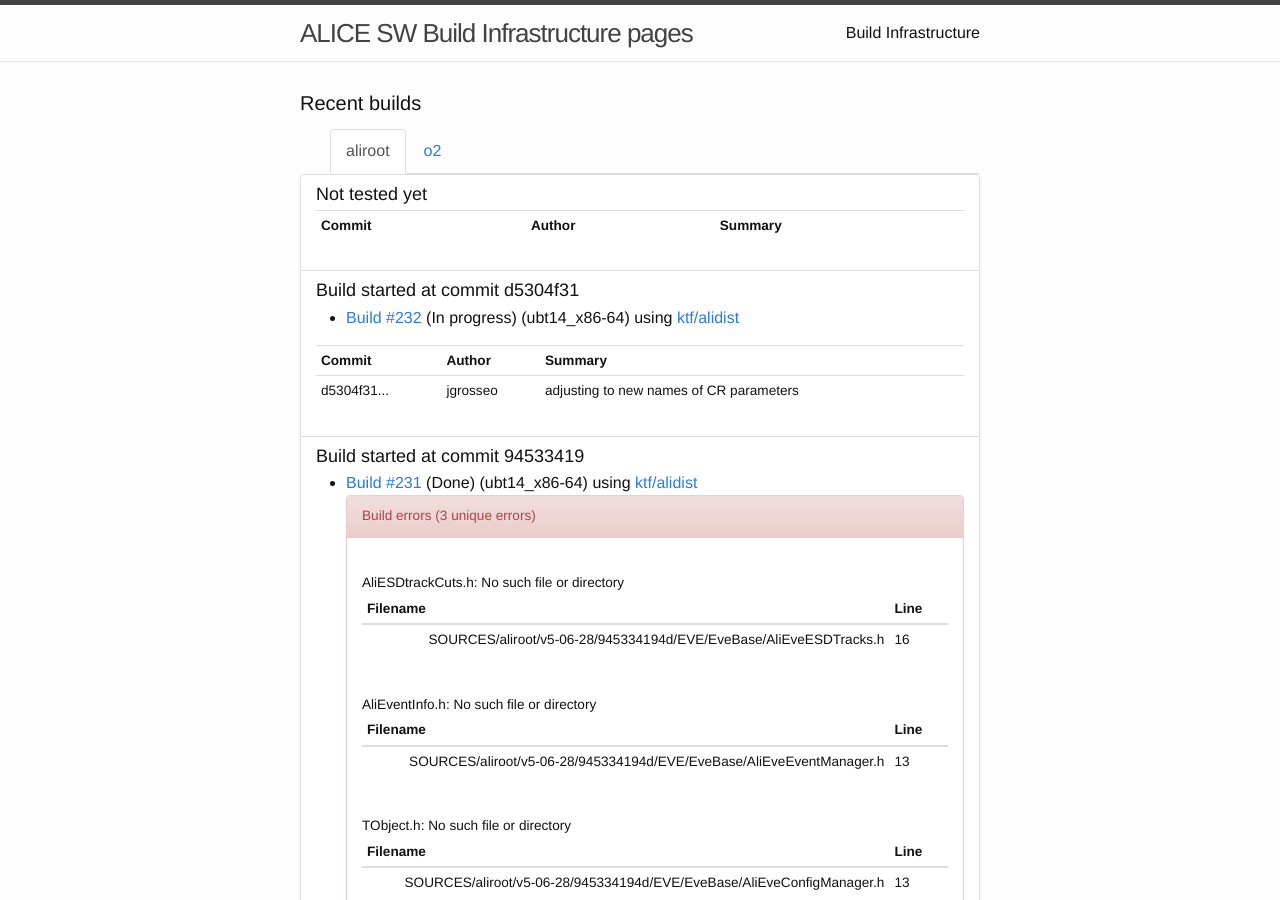
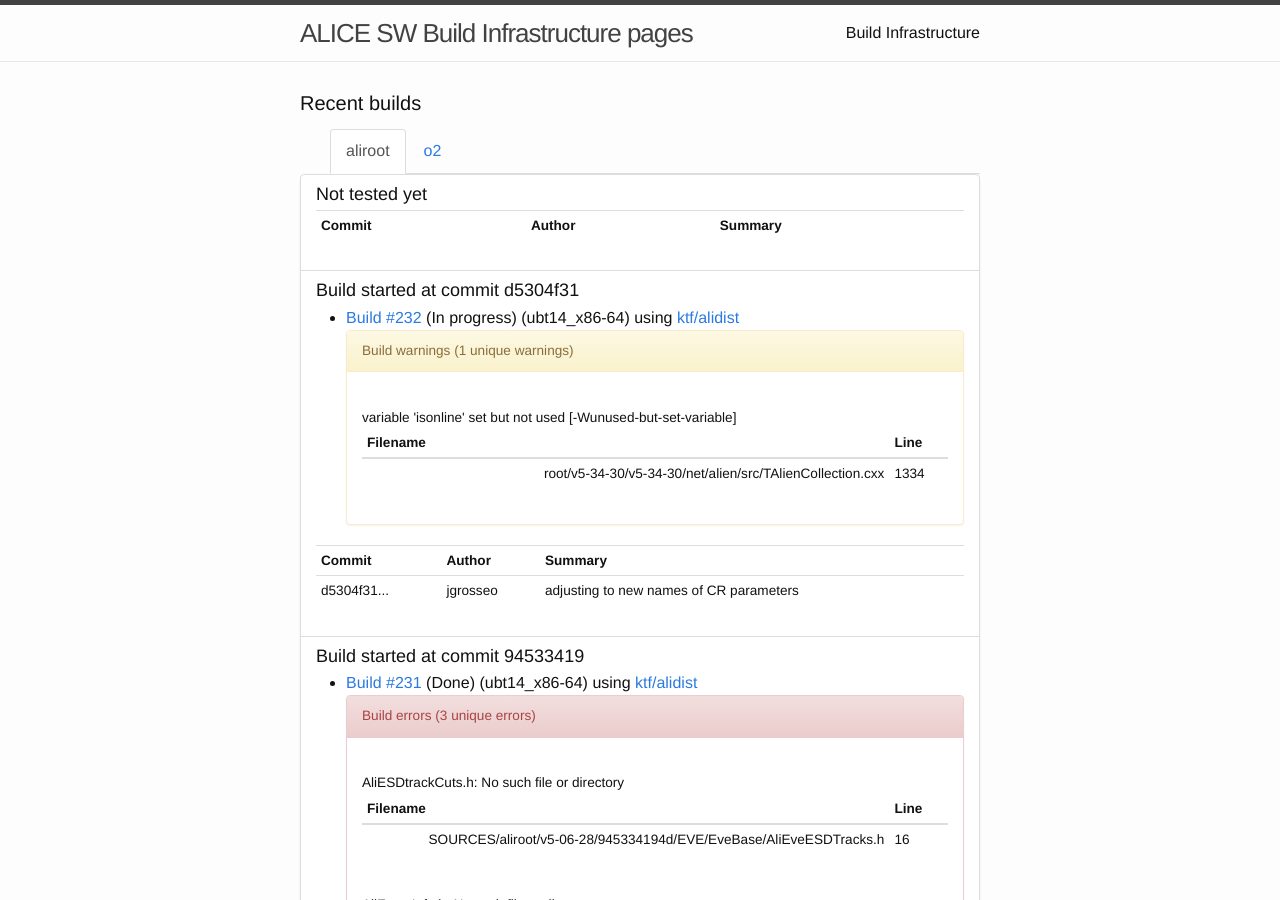
Before and after one commit to alisw/alisw.github.io, a Jekyll site: the page built from index.html, in a window 1280 px wide and 900 px high. Built offline with Jekyll 4.4.1, drawn with Linux system fonts in a browser that asks for light colours; nearby versions of some CDN libraries.

Commit message:
Updated results.

```diff
--- a/_data/build.json
+++ b/_data/build.json
@@ -245,6 +245,8 @@
                                 }
                               } ]
                             }
+                          }, {
+                            "key" : "compilation_warning"
                           } ]
                         }
                       } ]
--- a/_data/warnings.json
+++ b/_data/warnings.json
@@ -646,6 +646,23 @@
             }
           } ]
         }
+      }, {
+        "key" : "232",
+        "by_message" : {
+          "buckets" : [ {
+            "key" : "variable 'isonline' set but not used [-Wunused-but-set-variable]",
+            "filename" : {
+              "buckets" : [ {
+                "key" : "root/v5-34-30/v5-34-30/net/alien/src/TAlienCollection.cxx",
+                "line" : {
+                  "buckets" : [ {
+                    "key" : "1334"
+                  } ]
+                }
+              } ]
+            }
+          } ]
+        }
       } ]
     }
   }
```
